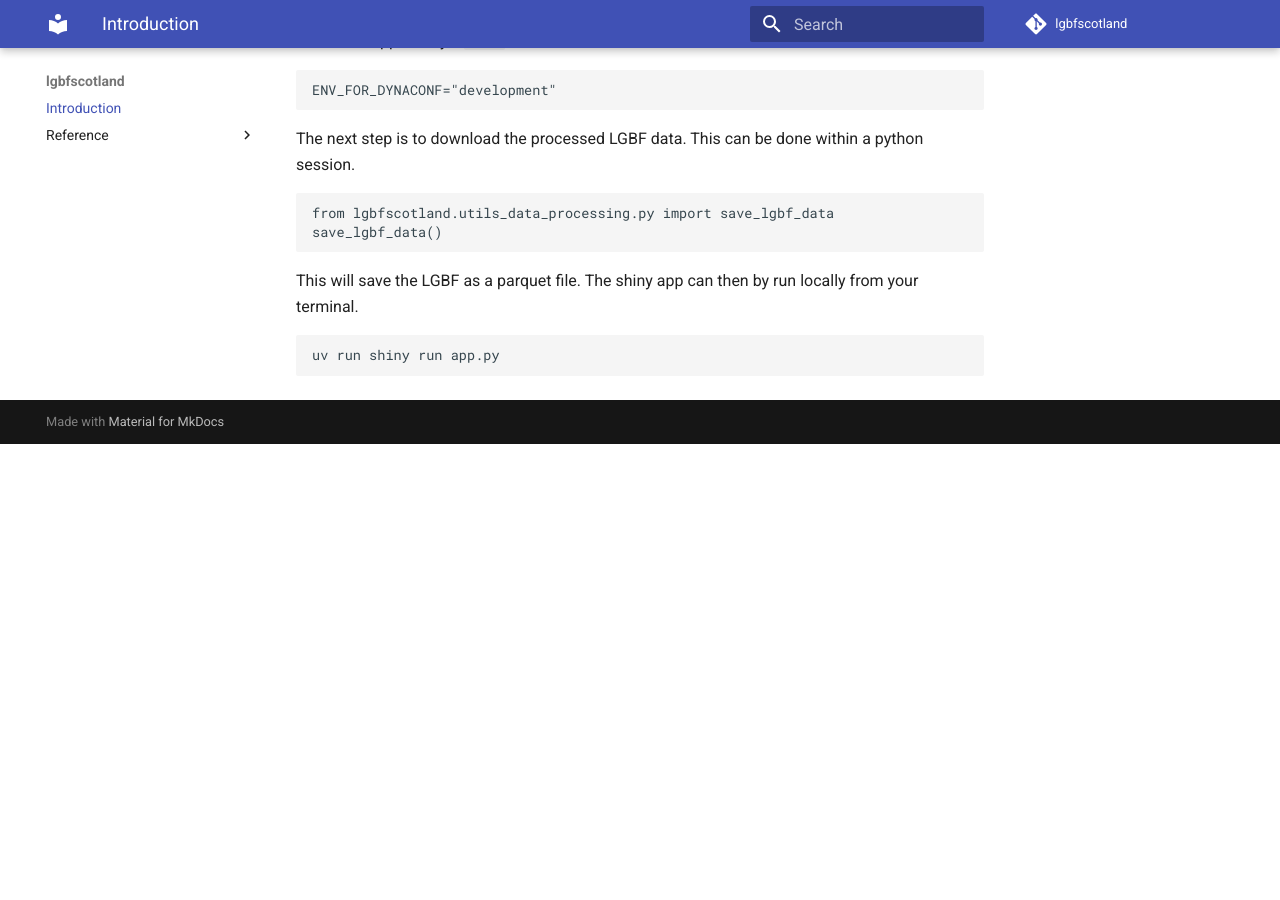
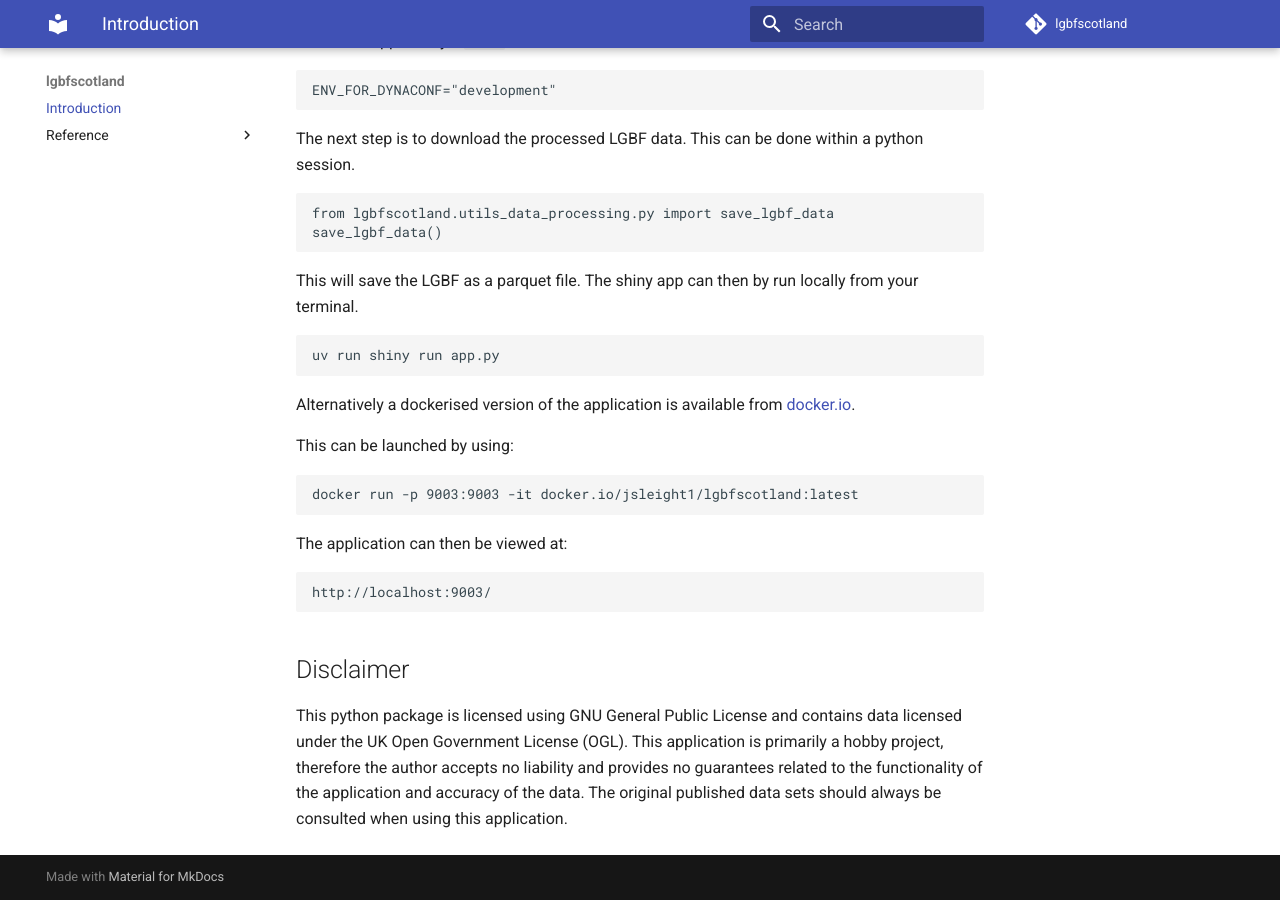
Before and after one commit to jsleight1/lgbfscotland, an MkDocs documentation site: the page built from docs/index.md, in a window 1280 px wide and 900 px high, scrolled down 575 px. Built offline with MkDocs 1.6.1 and Material for MkDocs 9.7.7, drawn with Linux system fonts in a browser that asks for light colours; comment, search, counter and statistics services are not loaded; before the commit the page ends 1019 px from its top, so only the background shows below that.

Commit message:
Update docs

````diff
--- a/docs/index.md
+++ b/docs/index.md
@@ -37,3 +37,27 @@ This will save the LGBF as a parquet file. The shiny app can then by run locally
 ```
 uv run shiny run app.py
 ```
+
+Alternatively a dockerised version of the application is available from
+[docker.io](https://hub.docker.com/r/jsleight1/lgbfscotland).
+
+This can be launched by using:
+
+```
+docker run -p 9003:9003 -it docker.io/jsleight1/lgbfscotland:latest
+```
+
+The application can then be viewed at:
+
+```
+http://localhost:9003/
+```
+
+## Disclaimer
+
+This python package is licensed using GNU General Public License and contains
+data licensed under the UK Open Government License (OGL). This application is
+primarily a hobby project, therefore the author accepts no liability and
+provides no guarantees related to the functionality of the application and
+accuracy of the data. The original published data sets should always be
+consulted when using this application.
````
Also changed, not shown: README.md (+24 -0 lines).
